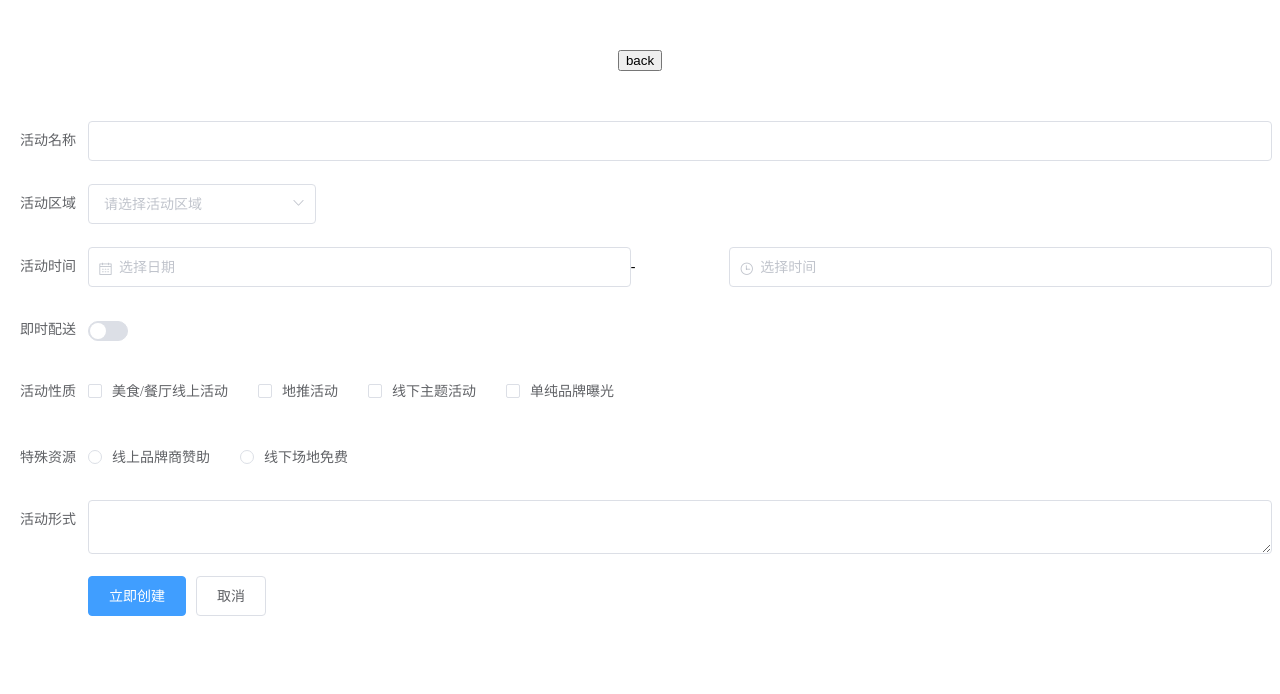
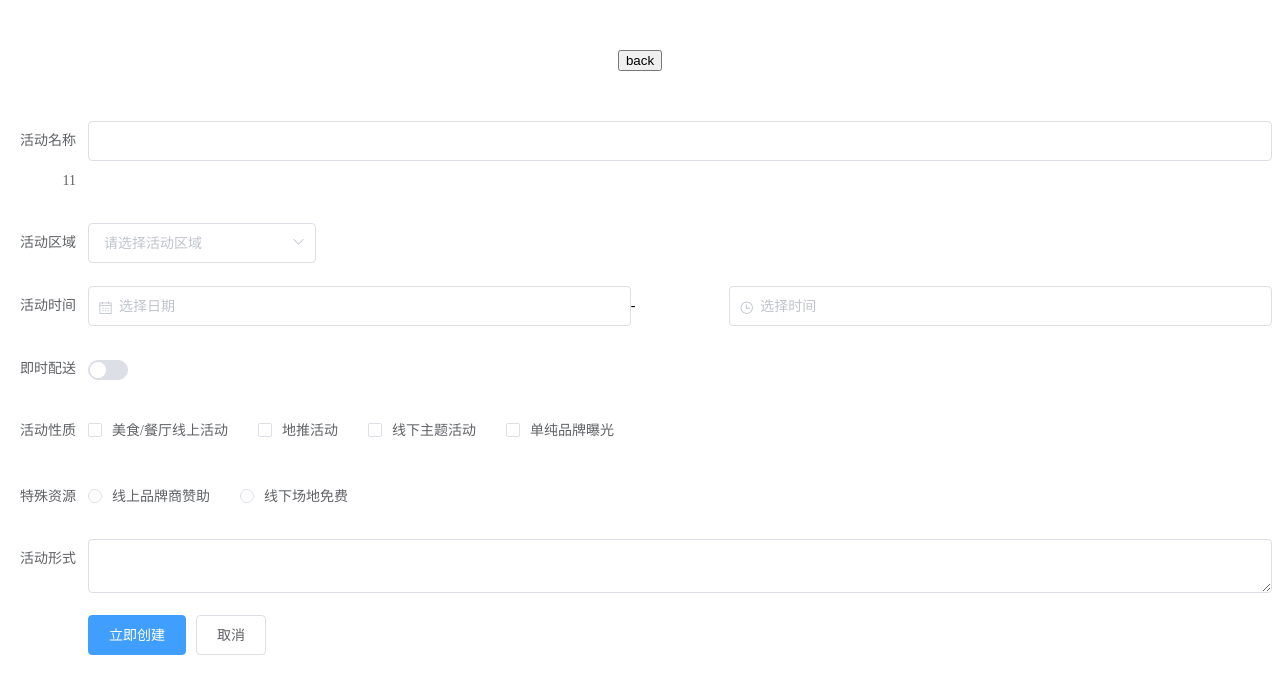
Before and after one commit to Naxisigut/element_layout, a Vue app: page /#/display/formItem_1 in a window 1280 px wide. Shown: the top 694 px of the page. Built offline with nearby package versions, Linux system fonts and the light colour scheme.

Commit message:
bbi commit test

```diff
--- a/src/views/form/formItem-1.vue
+++ b/src/views/form/formItem-1.vue
@@ -1,7 +1,7 @@
 <template>
   <div>
     <el-form ref="form" :model="form" label-width="80px">
-      <el-form-item label="活动名称">
+      <el-form-item label="活动名称11">
         <el-input v-model="form.name"></el-input>
       </el-form-item>
       <el-form-item label="活动区域">
```
